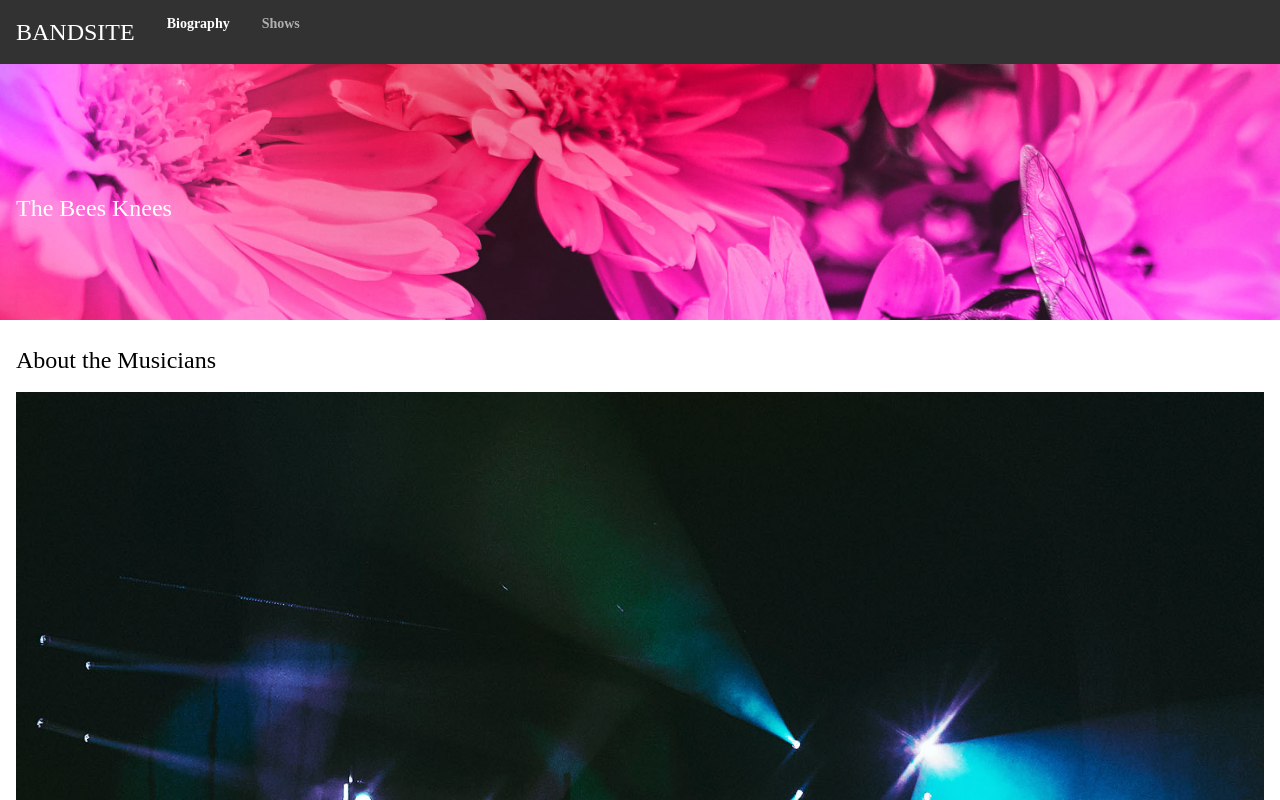
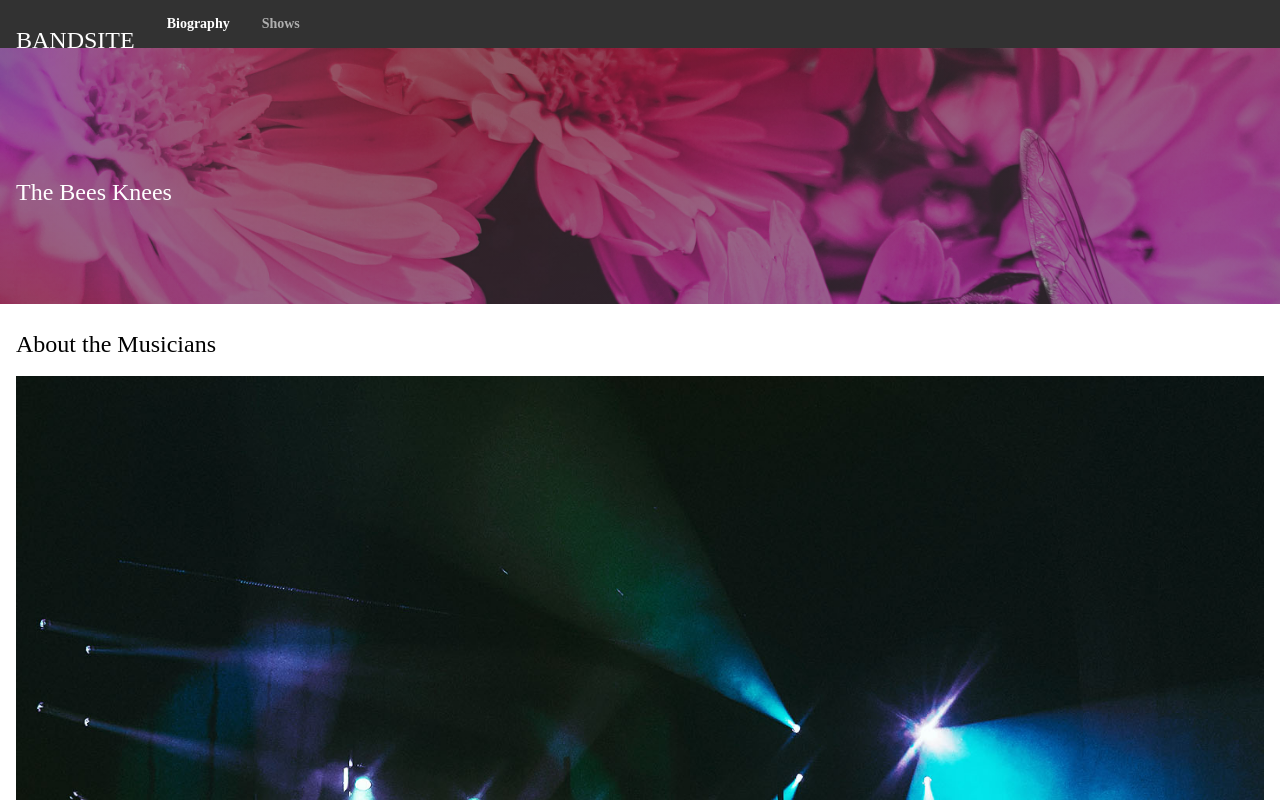
Before and after one commit to siktang/Bandsite, a plain HTML site: page index.html in a window 1280 px wide. Shown: the top 800 px of the page. Drawn offline with Linux system fonts and the light colour scheme.

Commit message:
fixed hero image background

```diff
--- a/styles/bio.scss
+++ b/styles/bio.scss
@@ -4,10 +4,10 @@
 @use "./partials/variables" as *;
 
 .hero {
-    background-image: url(../assets/Images/hero-bio.jpg);
+    position: relative;
+    background: linear-gradient(rgba(50, 50, 50, 0.5), rgba(50, 50, 50, 0.5)), url(../assets/Images/hero-bio.jpg);
     background-size: cover;
     height: 16rem;
-    position: relative;
 
     h2 {
         position: relative;
--- a/styles/partials/_globals.scss
+++ b/styles/partials/_globals.scss
@@ -14,6 +14,10 @@ img {
     padding: 0 1rem 1rem 1rem;
 }
 
+.logo {
+  max-height: 1.25rem;
+}
+
 // Rules for header
 
   .header {
@@ -22,6 +26,7 @@ img {
 
     @media screen and (min-width: $tablet-breakpoint) {
       display: flex;
+      align-items: center;
     }
 
     &__navbar {
```
Also changed, not shown: styles/bio.css.
